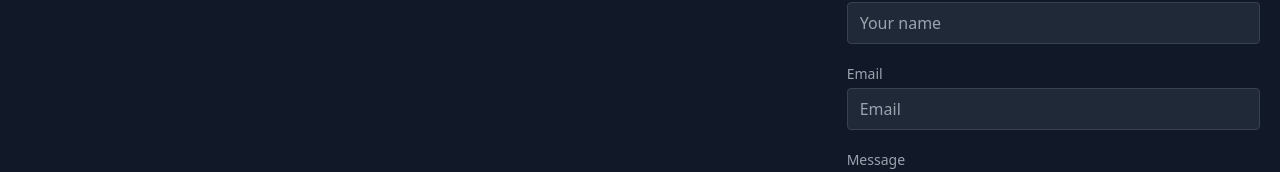
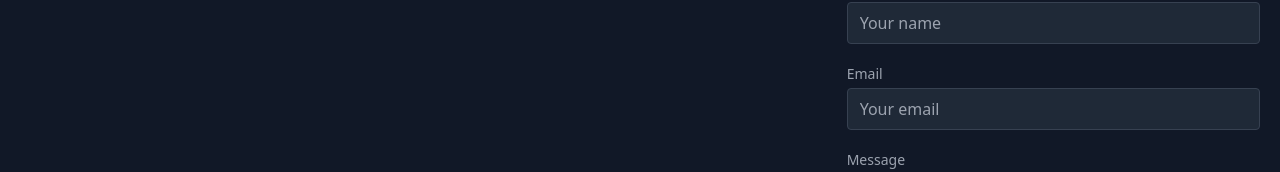
Before and after one commit to eleferrets/BB-Site, a React (Create React App) app: page / in a window 1280 px wide. Shown: the part 2431-2603 px from the top of the page. Built offline with nearby package versions, Linux system fonts and the light colour scheme.

Commit message:
Form test

```diff
--- a/public/index.html
+++ b/public/index.html
@@ -37,7 +37,7 @@
   </head>
   <body>
 
-  <form name="test" netlify netlify-honeypot="bot-field" hidden>
+  <form name="contact" netlify netlify-honeypot="bot-field" hidden>
     <input type="text" name="name" />
     <input type="email" name="email" />
     <textarea name="message"></textarea>
--- a/src/components/Contact.js
+++ b/src/components/Contact.js
@@ -64,13 +64,12 @@
               </div>
             </div> */}
         <form
-          data-netlify="true"
-          method="POST"
           netlify
           name="contact"
           onSubmit={handleSubmit}
           className="lg:w-1/3 flex flex-col md:ml-auto w-full md:py-8 mt-8 md:mt-0"
         >
+            <input type="hidden" name="form-name" value="contact" />
           <h2 className="text-white sm:text-4xl text-3xl mb-1 font-medium title-font">
             Contact Me!
           </h2>
@@ -103,7 +102,7 @@
               type="email"
               id="email"
               name="email"
-              placeholder="Email"
+              placeholder="Your email"
               className="w-full bg-gray-800 rounded border border-gray-700 focus:border-indigo-500 focus:ring-2 focus:ring-indigo-900 text-base outline-none text-gray-100 py-1 px-3 leading-8 transition-colors duration-200 ease-in-out"
               onChange={(e) => setEmail(e.target.value)}
             />
```
